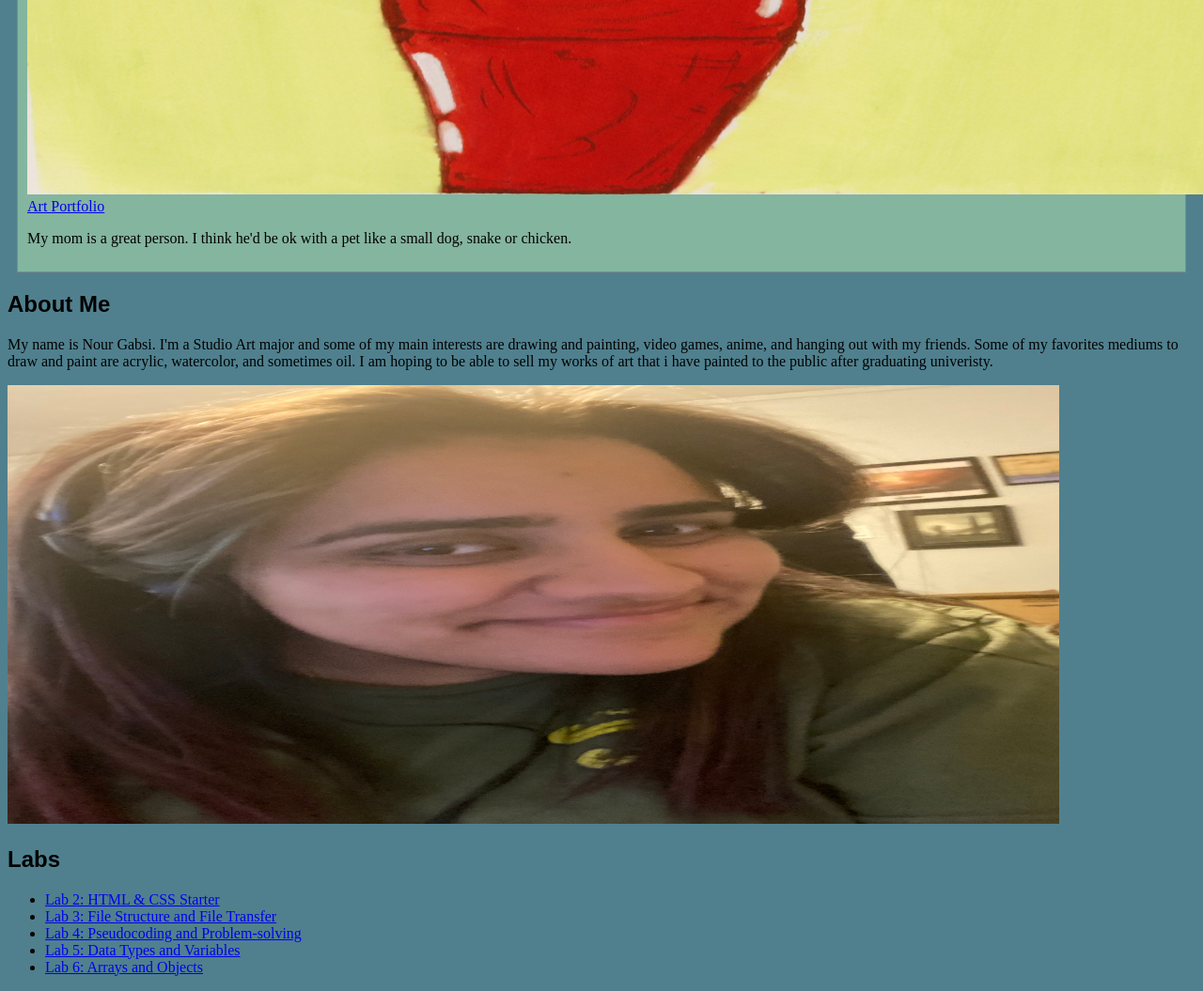
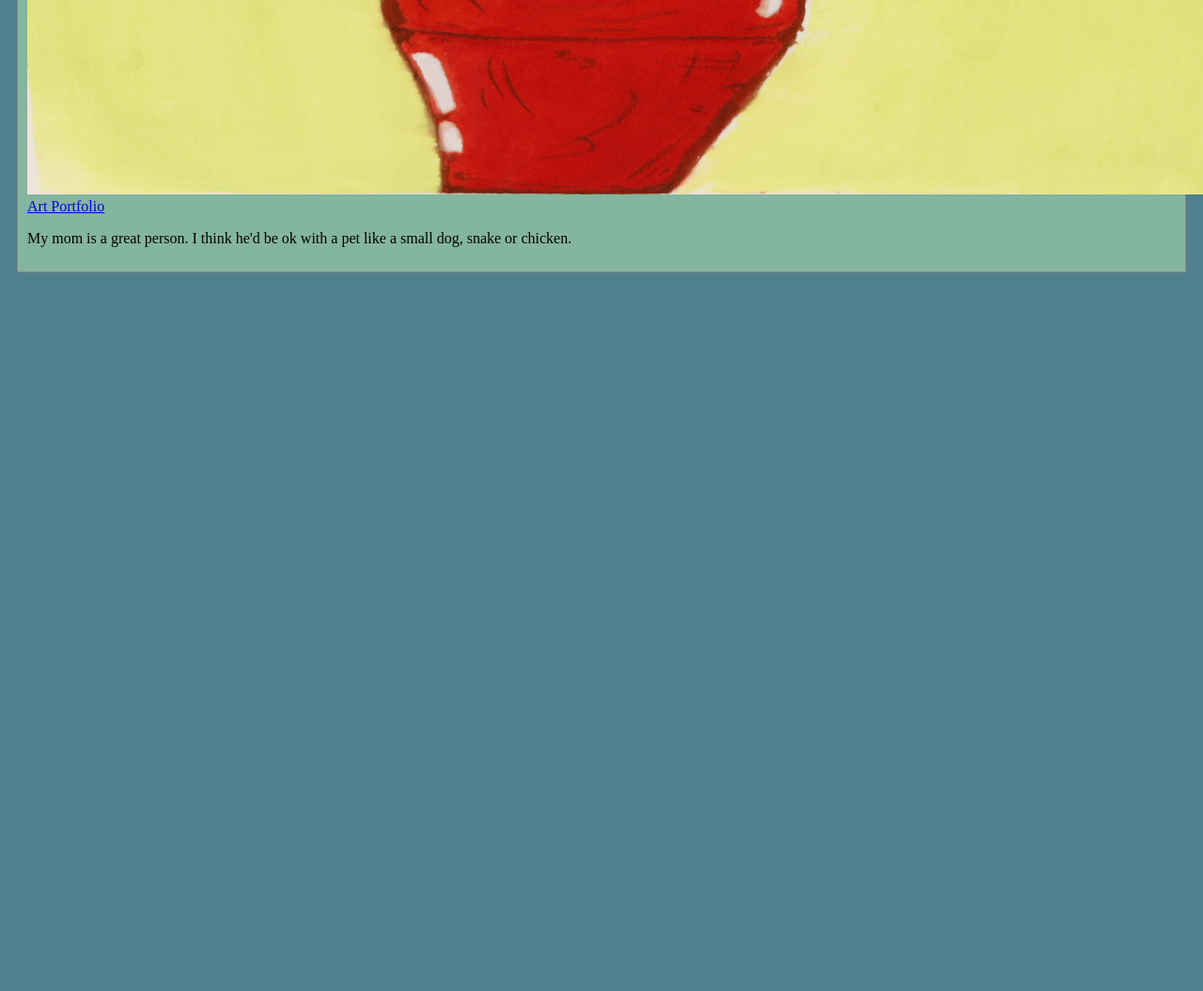
Before and after one commit to nourg2025/art101b, a plain HTML site: page index.html in a window 1280 px wide. Shown: the part 2274-3329 px from the top of the page at 94% size. After the commit the page ends 2574 px from the top, so only its background shows below. Drawn offline with Linux system fonts and the light colour scheme.

Commit message:
Update index.html

```diff
--- a/index.html
+++ b/index.html
@@ -64,29 +64,3 @@
 	</main>
 </body>
 </html>
-
-
-
-
-
-
-<div id = "heading">
-	<h2>About Me</h2>
-	<p>My name is Nour Gabsi. I'm a Studio Art major and some of my main interests are drawing and painting, video games, anime, and hanging out with my friends. Some of my favorites mediums to draw and paint are acrylic, watercolor, and sometimes oil. I am hoping to be able to sell my works of art that i have painted to the public after graduating univeristy.</p>
-	<img id="my-portrait" src="img/lab 3 selfie.jpg" width="1119" height="467">
-	</div>
-	</div>
-	<div class="assignments major section">
-	<h2>Labs</h2>
-	<ul>
-
-	<li><a href="lab2/index.html">Lab 2: HTML & CSS Starter</a></li>
-	<li><a href="lab3/">Lab 3: File Structure and File Transfer</a></li>
-	<li><a href="lab4/">Lab 4: Pseudocoding and Problem-solving</a></li>
-	<li><a href="lab5/">Lab 5: Data Types and Variables</a></li>
-	<li><a href="lab6/">Lab 6: Arrays and Objects</a></li>
-	</ul>
-	</div>
-
-	</body>
-	</html>
```
